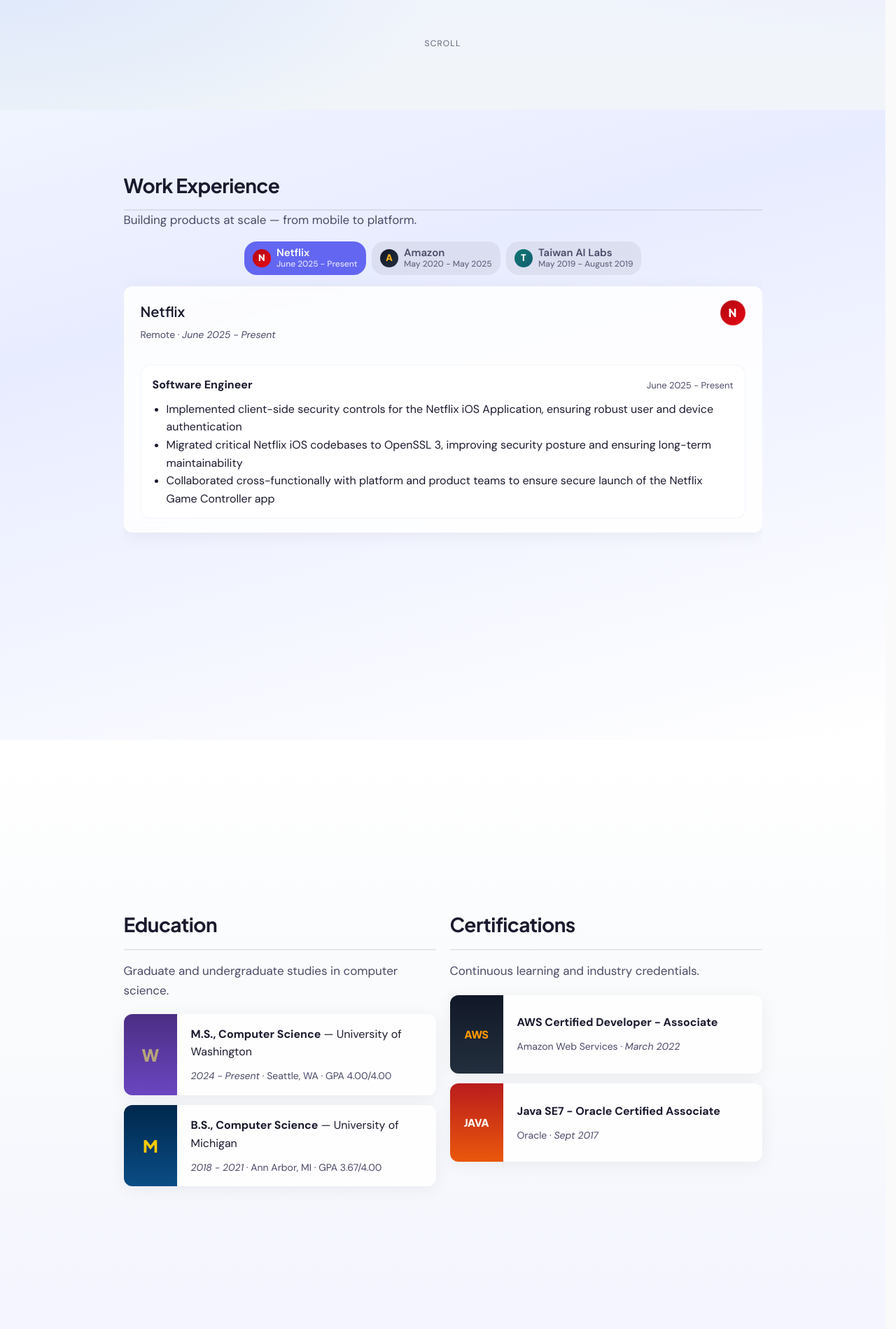
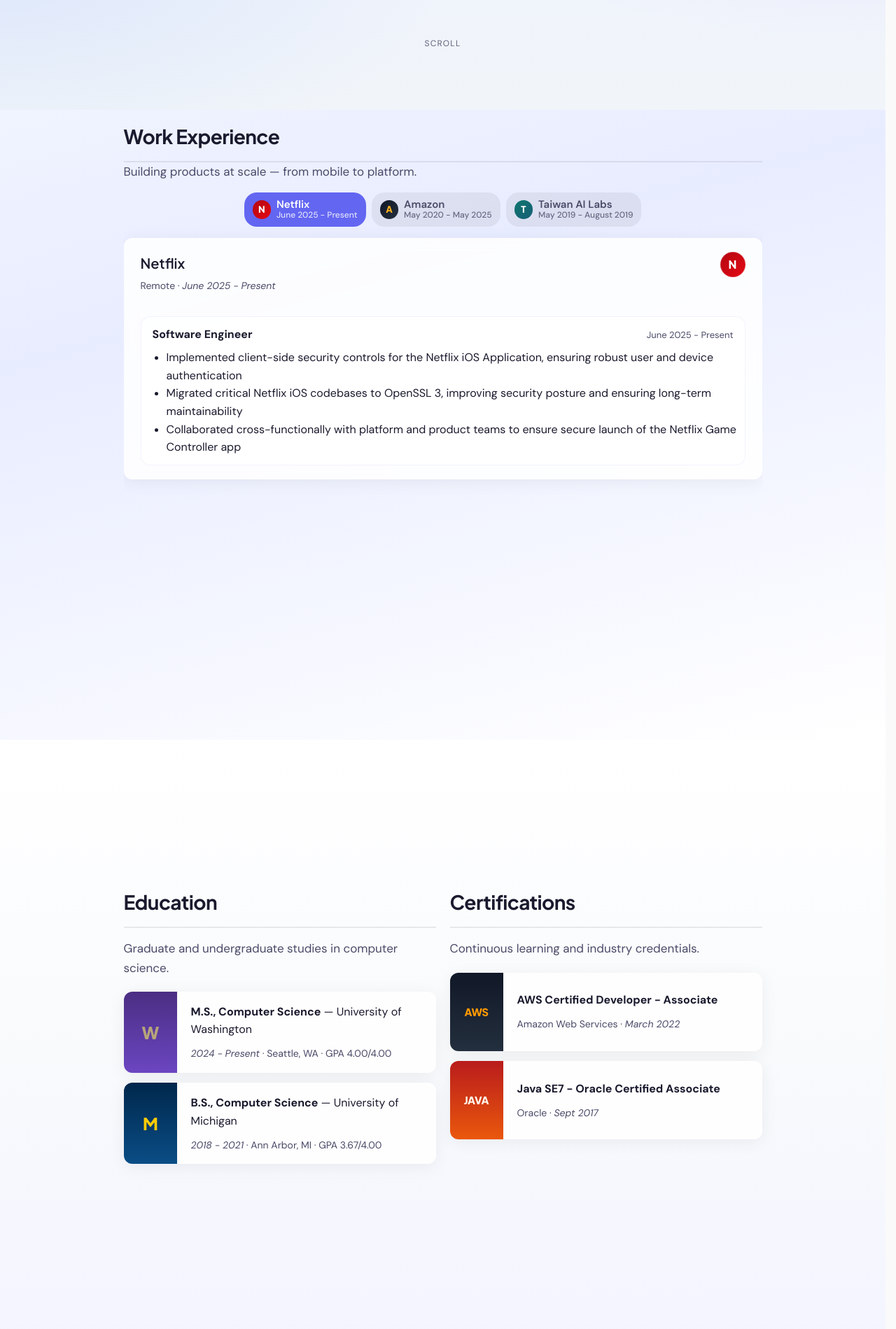
Before and after one commit to wxllchxn/wxllchxn.github.io, a Jekyll site: the page built from index.md, in a window 1280 px wide. Shown: the part 796-2695 px from the top of the page at 70% size. Built offline with Jekyll 4.4.1, drawn with Linux system fonts in a browser that asks for light colours.

Commit message:
various bugfixes

```diff
--- a/Gemfile
+++ b/Gemfile
@@ -2,5 +2,7 @@
 
 source "https://rubygems.org"
 
-# gem "jekyll"
+# github-pages → nokogiri 1.16+ needs Ruby >= 3.0 (system Ruby on macOS is often 2.6).
+ruby file: ".ruby-version"
+
 gem "github-pages", "~> 232", group: :jekyll_plugins
--- a/_sass/site.scss
+++ b/_sass/site.scss
@@ -15,7 +15,8 @@ $shadow: 0 4px 24px rgba(0, 0, 0, 0.06);
 $shadow-lg: 0 12px 48px rgba(0, 0, 0, 0.08);
 $max-width: 960px;
 $transition: 0.25s ease;
-$nav-scroll-pad: calc(#{$nav-height} + 0.35rem);
+// Scroll alignment for #sections: inset equals sticky nav height only.
+$nav-scroll-pad: #{$nav-height};
 
 // Type scale (single source for body, headings, UI)
 $fs-body: 1rem;
@@ -41,9 +42,9 @@ $fs-toast: 0.9375rem;
 // --- Base ---
 html {
   scroll-behavior: smooth;
-  scroll-snap-type: y mandatory;
   scroll-padding-top: $nav-scroll-pad;
   scrollbar-gutter: stable;
+  overflow-x: clip;
   overflow-y: scroll;
 }
 
@@ -54,6 +55,7 @@ body.site-body {
   line-height: 1.6;
   color: $color-text;
   background: $color-bg;
+  overflow-x: clip;
 }
 
 // --- Section inner (max-width content) ---
@@ -73,21 +75,21 @@ body.site-body {
   max-width: 42ch;
 }
 
-// --- Page sections: full viewport + scroll snap ---
+// --- Page sections: full viewport bands ---
 .page-sections {
   width: 100%;
+  overflow-x: clip;
 }
 
 .page-section {
   position: relative;
   min-height: 100vh;
   min-height: 100dvh;
-  scroll-snap-align: start;
-  scroll-snap-stop: always;
   display: flex;
   flex-direction: column;
   justify-content: flex-start;
   padding: 0;
+  overflow-x: clip;
   opacity: 0;
   transform: translateY(24px);
   transition: opacity 0.6s ease, transform 0.6s ease;
@@ -369,15 +371,10 @@ body.site-body {
 }
 
 
-// --- Page sections container ---
-.page-sections {
-  width: 100%;
-}
+// --- Work section: full-viewport + background ---
+#work.page-section {
+  overflow-x: clip;
 
-// --- Work section: full-viewport + background ---
-// Hash / in-page nav: rely on html scroll-padding-top only so <section id="work">
-// top aligns with the viewport inset (no extra scroll-margin stacking).
-#work.page-section {
   &::before {
     content: "";
     position: absolute;
@@ -390,7 +387,7 @@ body.site-body {
 }
 
 #work .section-inner {
-  padding-top: calc(#{$nav-height} + 0.85rem);
+  padding-top: 1rem;
   padding-bottom: 1.75rem;
   min-width: 0;
   box-sizing: border-box;
@@ -447,7 +444,7 @@ body.site-body {
   text-align: left;
   flex: 0 1 auto;
   width: auto;
-  max-width: min(100%, 17rem);
+  max-width: 100%;
   min-width: 0;
   touch-action: manipulation;
 }
@@ -521,6 +518,7 @@ body.site-body {
   overflow-x: hidden;
   overflow-y: visible;
   min-width: 0;
+  box-sizing: border-box;
 }
 
 #work .tab-panel h3 {
@@ -574,31 +572,66 @@ body.site-body {
   margin: 0 0 1rem 0;
   color: $color-text-muted;
   font-size: $fs-meta;
+  overflow-wrap: anywhere;
+  word-break: break-word;
 }
 
 #work .tab-panel ul {
   margin: 0;
   padding-left: 1.25rem;
   line-height: 1.6;
-  overflow-wrap: break-word;
+  overflow-wrap: anywhere;
+  word-break: break-word;
+}
+
+#work .tab-panel li {
+  overflow-wrap: anywhere;
   word-break: break-word;
 }
 
 .work-role-list {
-  display: grid;
+  display: flex;
+  flex-direction: column;
   gap: 0.75rem;
   min-width: 0;
   max-width: 100%;
 }
 
 .work-role-card {
-  padding: 0.9rem 1rem;
+  display: flex;
+  flex-direction: column;
+  align-items: stretch;
+  gap: 0.5rem;
+  padding: 0.75rem 1rem;
   background: rgba(255, 255, 255, 0.72);
   border: 1px solid rgba(99, 102, 241, 0.08);
   border-radius: 14px;
   min-width: 0;
-  overflow-wrap: break-word;
+  width: 100%;
+  max-width: 100%;
+  box-sizing: border-box;
+  overflow-wrap: anywhere;
   word-break: break-word;
+}
+
+.work-role-card .work-role-topline {
+  display: flex;
+  flex-direction: row;
+  flex-wrap: wrap;
+  justify-content: space-between;
+  align-items: baseline;
+  gap: 0.35rem 1rem;
+  width: 100%;
+  margin-bottom: 0;
+}
+
+.work-role-card > ul {
+  margin: 0;
+  padding-left: 1.25rem;
+  line-height: 1.55;
+  overflow-wrap: anywhere;
+  word-break: break-word;
+  width: 100%;
 }
 
 .work-role-topline {
@@ -618,14 +651,11 @@ body.site-body {
 .work-role-dates {
   color: $color-text-muted;
   font-size: $fs-small;
-  white-space: nowrap;
+  white-space: normal;
 }
 
 // --- Education (card-style + background) ---
-// Hash / nav: no extra scroll-margin so the section top (and ::before) meets the scrollport inset.
 #education-certifications.page-section {
-  scroll-margin-top: 0;
-
   &::before {
     content: "";
     position: absolute;
@@ -642,8 +672,7 @@ body.site-body {
   min-height: calc(100dvh - #{$nav-height});
   display: flex;
   align-items: center;
-  // Match work: one nav clearance (scroll-padding handles hash targets separately).
-  padding-top: calc(#{$nav-height} + 0.5rem);
+  padding-top: 1rem;
   padding-bottom: 1.75rem;
 }
 
@@ -748,8 +777,6 @@ body.site-body {
 
 // --- Contact (accent section) ---
 #contact.page-section {
-  scroll-margin-top: 0;
-
   &::before {
     content: "";
     position: absolute;
@@ -869,13 +896,7 @@ body.site-body {
 }
 
 @media (max-width: 720px) {
-  html {
-    scroll-padding-top: $nav-scroll-pad;
-  }
-
   #work.page-section {
-    scroll-snap-align: start;
-    scroll-snap-stop: normal;
     overscroll-behavior-y: contain;
   }
 
@@ -948,7 +969,7 @@ body.site-body {
     display: flex;
     flex-direction: column;
     min-height: 0;
-    padding-top: calc(#{$nav-height} + 0.4rem);
+    padding-top: 1rem;
   }
 
   #work .work-tabs {
@@ -1023,11 +1044,6 @@ body.site-body {
 
   .tab-panel-header {
     grid-template-columns: 1fr;
-  }
-
-  .work-role-topline {
-    flex-direction: column;
-    align-items: flex-start;
   }
 
   .split-section-grid {
@@ -1107,7 +1123,7 @@ body.site-body {
     min-height: calc(100vh - #{$nav-height});
     min-height: calc(100dvh - #{$nav-height});
     box-sizing: border-box;
-    padding-top: calc(#{$nav-height} + 0.45rem);
+    padding-top: 1rem;
     padding-bottom: 1.25rem;
     padding-left: 1.25rem;
     padding-right: 1.25rem;
@@ -1195,7 +1211,6 @@ body.site-body {
   background: $color-text;
   color: rgba(255, 255, 255, 0.8);
   font-size: $fs-meta;
-  scroll-snap-align: none;
 }
 
 .site-footer .footer-inner {
--- a/assets/js/site.js
+++ b/assets/js/site.js
@@ -1,5 +1,36 @@
 (function () {
   'use strict';
+
+  // Top nav: scroll so each <section id="…"> sits at the top of the view (uses html scroll-padding-top).
+  var sectionNav = document.getElementById('section-nav');
+  if (sectionNav) {
+    sectionNav.addEventListener('click', function (e) {
+      var link = e.target.closest && e.target.closest('a[href^="#"]');
+      if (!link || !sectionNav.contains(link)) return;
+      var href = link.getAttribute('href');
+      if (!href || href.length < 2) return;
+      var id = href.slice(1);
+      var target = document.getElementById(id);
+      if (!target) return;
+      e.preventDefault();
+      if (history.replaceState) {
+        try {
+          history.replaceState(null, '', href);
+        } catch (err) {
+          window.location.hash = href;
+        }
+      } else {
+        window.location.hash = href;
+      }
+      var instant =
+        window.matchMedia &&
+        window.matchMedia('(prefers-reduced-motion: reduce)').matches;
+      target.scrollIntoView({
+        block: 'start',
+        behavior: instant ? 'auto' : 'smooth'
+      });
+    });
+  }
 
   // Hero / intro: reveal immediately (no scroll-reveal delay)
   var intro = document.getElementById('introduction');
@@ -31,7 +62,7 @@
     var panels = workRoot.querySelectorAll('.tab-panel[role="tabpanel"]');
 
     tabs.forEach(function (tab, index) {
-      // Avoid focus-driven scroll (scroll-snap / hash) when clicking tabs
+      // Avoid focus-driven scroll when clicking tabs
       function preventDefaultPrimary(e) {
         if (e.pointerType === 'mouse' && e.button !== 0) return;
         if (e.button != null && e.button !== 0) return;
```
